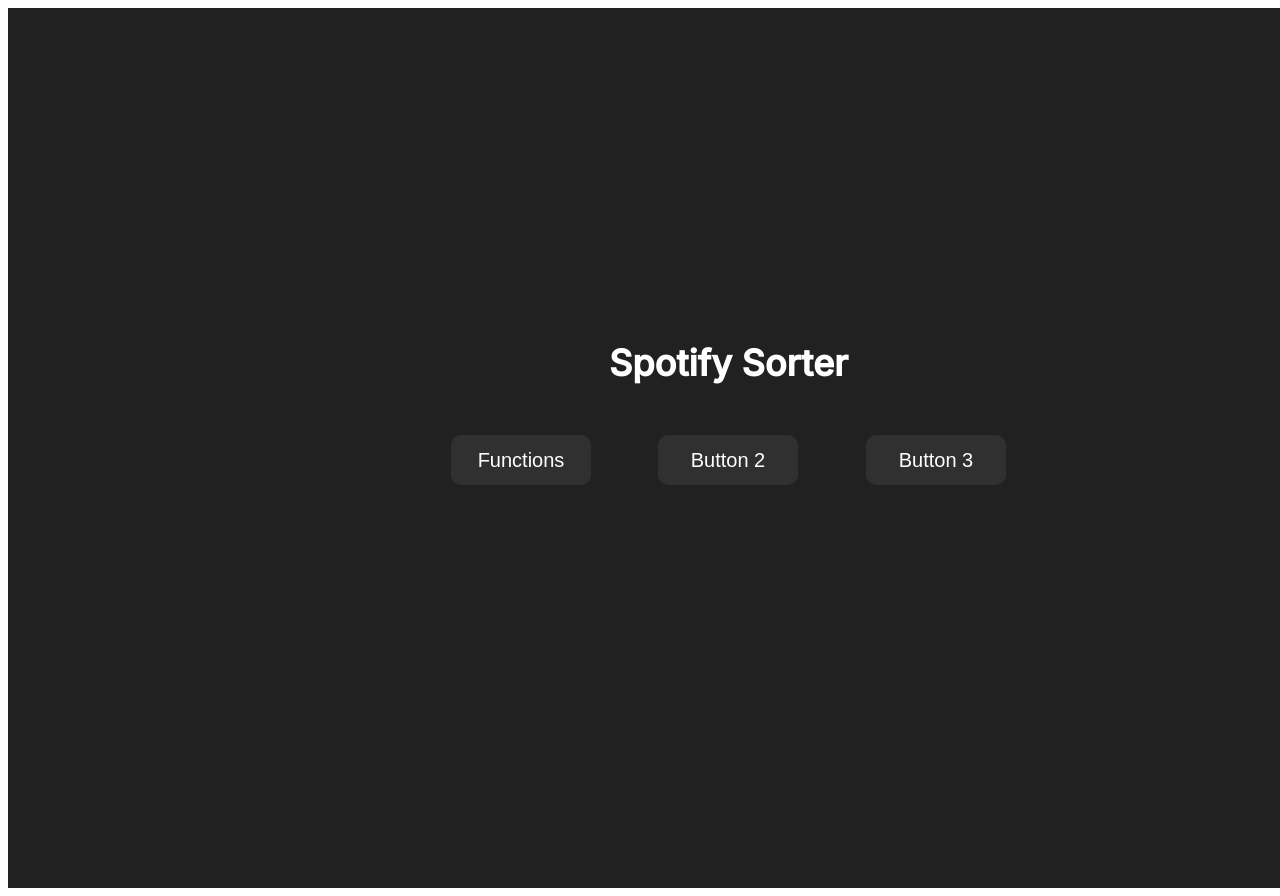
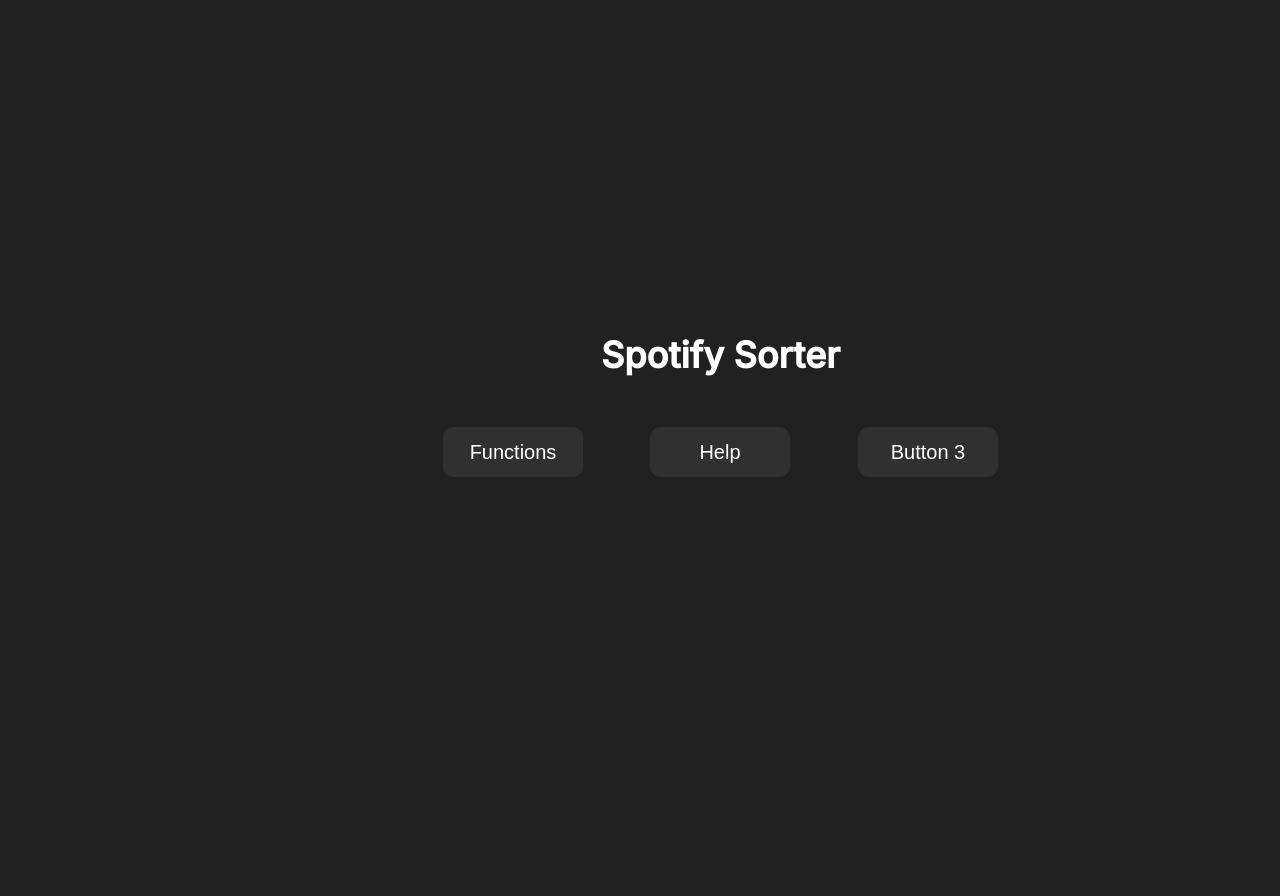
Before and after one commit to Franciszek821/spotifySorter, a Flask app: page / in a window 1280 px wide; the page is wider, and only the part inside the window is pictured. After the commit the page ends 477 px from the top of that part, so only its background shows below. Run offline with Flask 3, Linux system fonts and the light colour scheme.

Commit message:
style: Update CSS reset and enhance layout structure in About and Main pages

```diff
--- a/static/Main/style.css
+++ b/static/Main/style.css
@@ -1,10 +1,13 @@
 /* Container */
-.main-container {
-  position: relative;
-  width: 1440px;
-  height: 880px;
-  background: #212121;
+* {
+  box-sizing: border-box;
+  margin: 0;
+  padding: 0;
+}
+
+body {
   font-family: 'Inter', sans-serif;
+  background-color: #212121;
   color: white;
 }
 
--- a/templates/About/index.html
+++ b/templates/About/index.html
@@ -5,8 +5,8 @@
   <meta name="viewport" content="width=device-width, initial-scale=1.0" />
   <title>Spotify Sorter</title>
   <link href="https://fonts.googleapis.com/css2?family=Inter:wght@500&display=swap" rel="stylesheet" />
-  <link rel="stylesheet" href="{{ url_for('static', filename='about/style.css') }}">
-  <script defer src="{{ url_for('static', filename='about/main.js') }}"></script>
+  <link rel="stylesheet" href="{{ url_for('static', filename='About/style.css') }}">
+  <script defer src="{{ url_for('static', filename='About/main.js') }}"></script>
 </head>
 <body>
   <div class="layout">
--- a/templates/Main/index.html
+++ b/templates/Main/index.html
@@ -16,8 +16,12 @@
       <a href="{{ url_for('functions') }}">
           <button class="button button-1">Functions</button>
       </a>
-      <button class="button button-2">Button 2</button>
-      <button class="button button-3">Button 3</button>
+      <a href="{{ url_for('help_page')}}">
+        <button class="button button-2">Help</button>
+      </a>
+      <a href="{{ url_for('about_page')}}">
+        <button class="button button-3">Button 3</button>
+      </a>
     </div>
 </body>
 </html>
```
